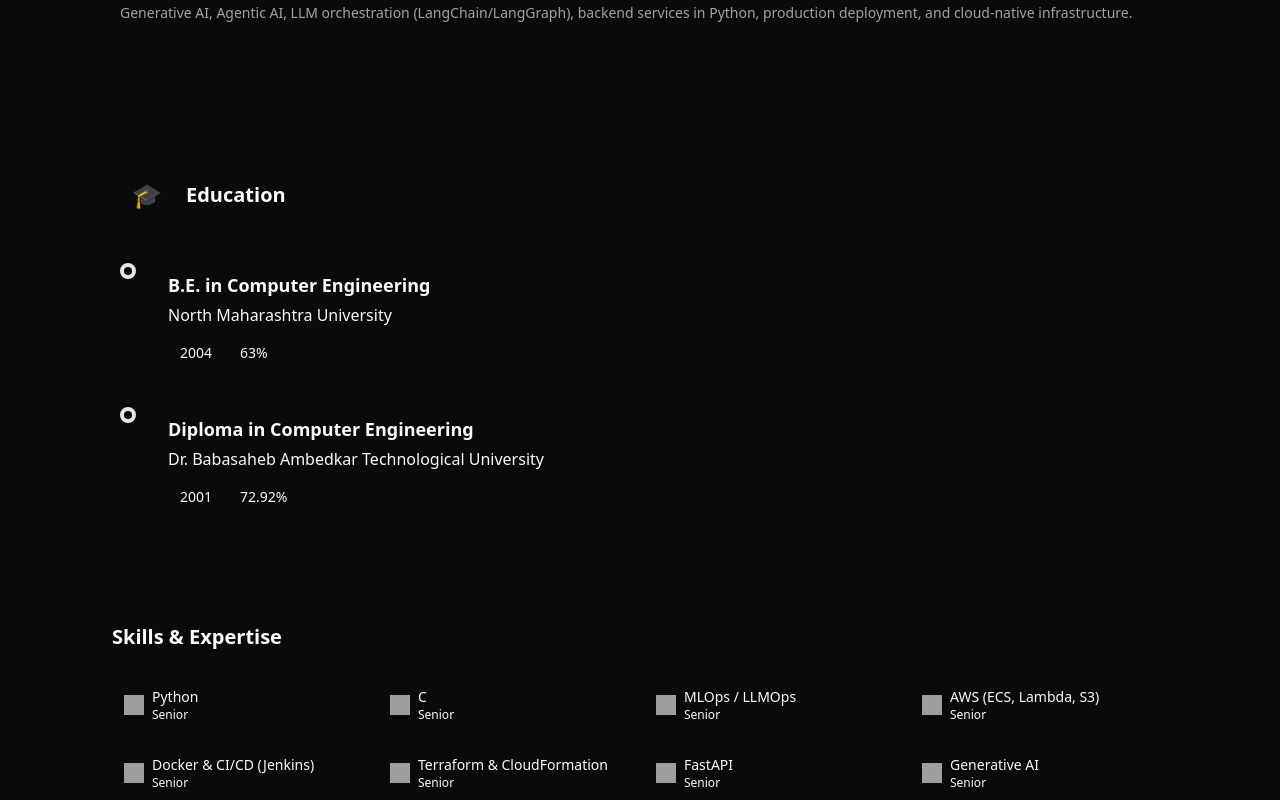
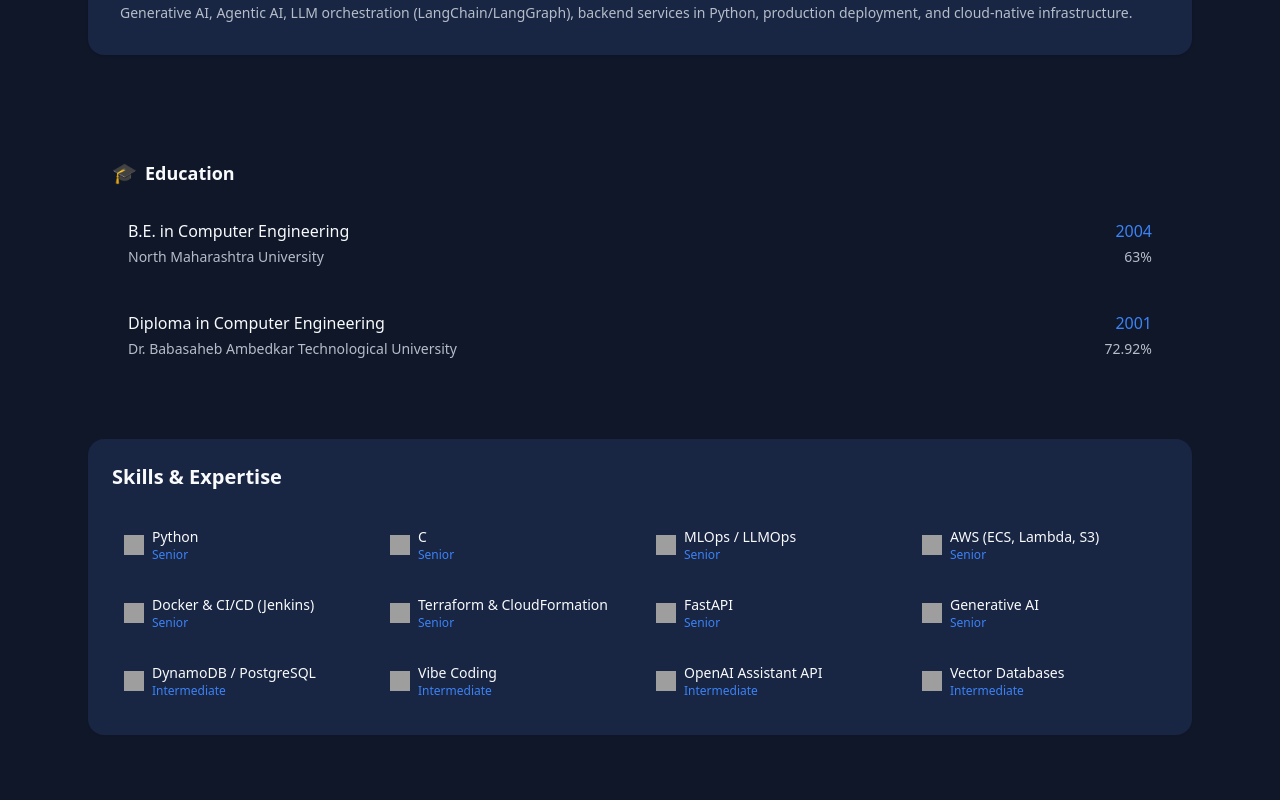
Before and after one commit to santoshkitkare/work-portfolio, a React app in the folder frontend/: page / in a window 1280 px wide. Shown: the part 820-1620 px from the top of the page. Built offline with nearby package versions, Linux system fonts and the light colour scheme; grey boxes are pictures that could not be loaded; the HTML template or start-up script is replaced by a standard one.

Commit message:
Updated designing 3

```diff
--- a/frontend/src/App.jsx
+++ b/frontend/src/App.jsx
@@ -7,7 +7,7 @@ import { API_URL } from './config';
 // - Contact form posts to /api/contact (implement serverless handler to send email via SMTP or an API)
 
 export default function Portfolio() {
-  const [darkMode, setDarkMode] = useState(true);
+  const [darkMode, setDarkMode] = useState(false);
   const [expandedProjects, setExpandedProjects] = useState({});
   const [visibleExperiences, setVisibleExperiences] = useState(3);
 
@@ -276,7 +276,7 @@ export default function Portfolio() {
           <p className="mt-2 text-primary font-medium">{availability}</p>
 
           <div className="mt-6 flex gap-3">
-            <a href="#projects" className="inline-block px-5 py-3 bg-primary text-primary-foreground rounded-lg shadow hover:opacity-95">View Work</a>
+            <a href="#projects" className="inline-block px-5 py-3 border border-border rounded-lg bg-primary text-primary-foreground shadow hover:opacity-95">View Work</a>
             <a href="#contact" className="inline-block px-5 py-3 border border-border rounded-lg hover:bg-secondary hover:text-secondary-foreground transition-colors">Get In Touch</a>
           </div>
 
@@ -313,30 +313,26 @@ export default function Portfolio() {
       {/* EDUCATION & SKILLS */}
       <section className="max-w-6xl mx-auto px-6 py-10 space-y-10">
         {/* Education Section */}
-        <div className="bg-card rounded-2xl shadow-sm p-8">
-          <div className="flex items-center gap-3 mb-8">
-            <div className="bg-primary/10 p-3 rounded-xl">
-              <span className="text-2xl">🎓</span>
-            </div>
-            <h3 className="text-xl font-semibold text-foreground">Education</h3>
+        <div className="bg-card/50 rounded-xl p-6">
+          <div className="flex items-center gap-2 mb-4">
+            <span className="text-primary text-xl">🎓</span>
+            <h3 className="text-lg font-semibold text-foreground">Education</h3>
           </div>
-          <div className="relative">
-            <div className="absolute left-3 top-0 bottom-0 w-0.5 bg-border"></div>
-            <div className="space-y-4">
-              {education.map((edu, i) => (
-                <div key={i} className="relative pl-8">
-                  <div className="absolute left-0 top-2 w-4 h-4 rounded-full border-4 border-background bg-primary"></div>
-                  <div className="bg-secondary/20 backdrop-blur-sm rounded-lg p-4 hover:bg-secondary/30 transition-colors">
-                    <h4 className="font-semibold text-lg text-foreground">{edu.degree}</h4>
-                    <p className="text-primary/90 mt-1 font-medium">{edu.institution}</p>
-                    <div className="mt-3 flex items-center gap-4 text-sm">
-                      <span className="bg-primary/10 text-primary px-3 py-1 rounded-full font-medium">{edu.year}</span>
-                      <span className="text-foreground/80 font-medium">{edu.score}</span>
-                    </div>
+          <div className="space-y-3">
+            {education.map((edu, i) => (
+              <div key={i} className="bg-card/80 rounded-lg p-4">
+                <div className="flex justify-between items-start">
+                  <div>
+                    <h4 className="font-medium text-foreground">{edu.degree}</h4>
+                    <p className="text-sm text-muted mt-1">{edu.institution}</p>
+                  </div>
+                  <div className="text-right">
+                    <div className="text-primary font-medium">{edu.year}</div>
+                    <div className="text-sm text-muted mt-1">{edu.score}</div>
                   </div>
                 </div>
-              ))}
-            </div>
+              </div>
+            ))}
           </div>
         </div>
 
@@ -435,7 +431,7 @@ export default function Portfolio() {
 
       {/* EXPERIENCE TIMELINE */}
       <section id="experience" className="max-w-6xl mx-auto px-6 py-10">
-        <h3 className="text-xl font-semibold mb-6 text-foreground">Experience</h3>
+        <h3 className="text-xl font-semibold mb-6 text-foreground">Professional Experience</h3>
         <div className="space-y-4">
           {timeline.slice(0, visibleExperiences).map((t) => (
             <div key={t.role} className="bg-card rounded-lg shadow-sm p-6 hover:shadow-md transition-shadow">
@@ -561,7 +557,7 @@ export default function Portfolio() {
                 <textarea name="message" rows={4} required className="w-full mt-1 p-2 border border-border dark:bg-card dark:text-foreground rounded" />
               </div>
               <div className="flex items-center gap-3">
-                <button type="submit" className="px-4 py-2 bg-primary text-primary-foreground rounded hover:opacity-90 transition-opacity">Send Message</button>
+                <button type="submit" className="px-4 py-2 border border-border rounded-lg bg-primary text-primary-foreground hover:opacity-90 transition-opacity">Send Message</button>
                 <small className="text-xs text-muted">{status || `Or email me directly at santoshkitkare@gmail.com`}</small>
               </div>
             </form>
```
